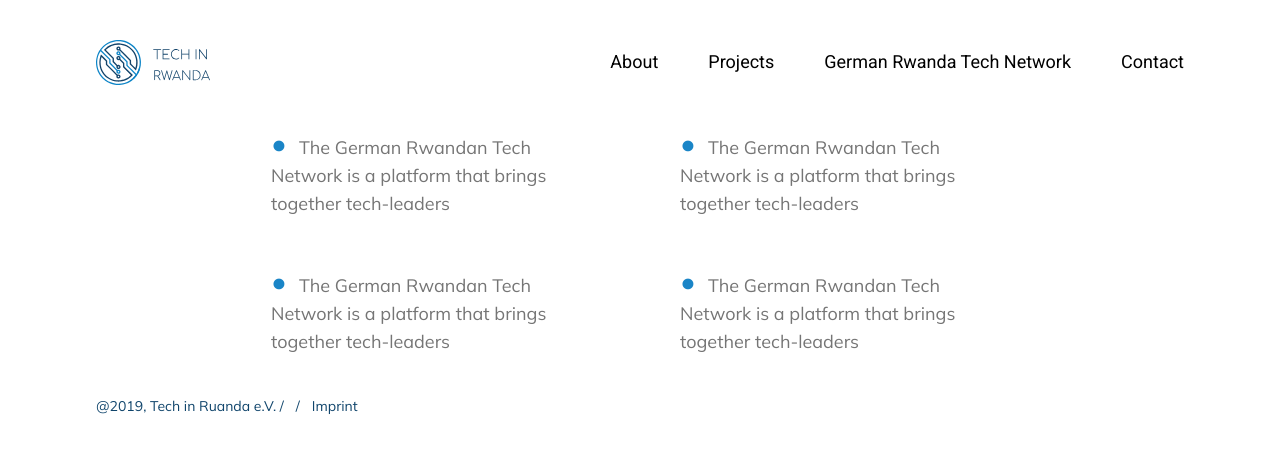
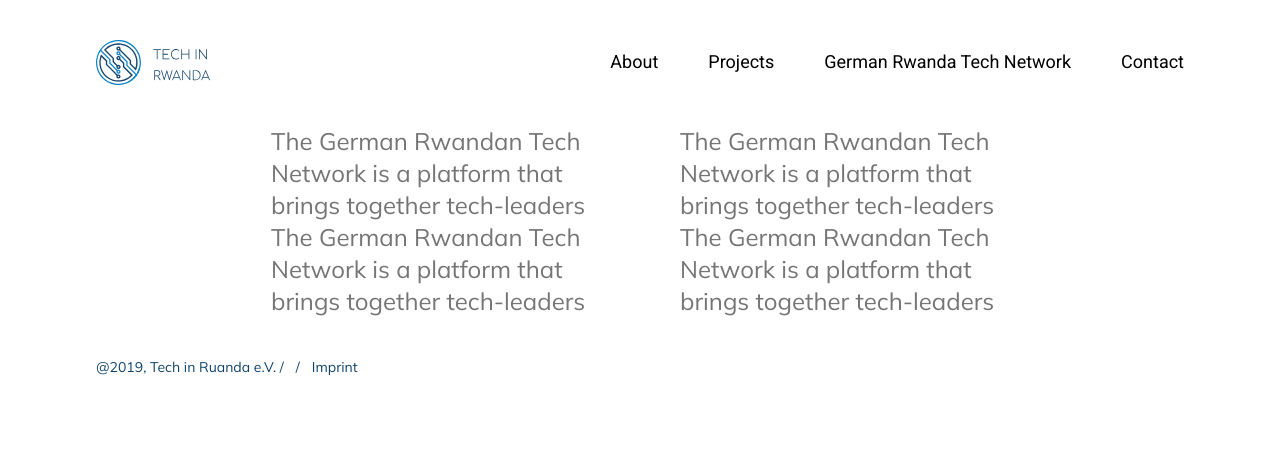
Before and after one commit to kb21-rw/tech-in-rwda-frontend, a Next.js app: page /project-overview in a window 1280 px wide. Shown: the top 452 px of the page. Built offline with nearby package versions, Linux system fonts and the light colour scheme.

Commit message:
refactor: text grid component

```diff
--- a/public/data/ProjectOverviewData.json
+++ b/public/data/ProjectOverviewData.json
@@ -38,7 +38,7 @@
           }
         ],
         "characteristics": {
-        "hasBulletPoints": true,
+        "hasBulletPoints": false,
           "id": 2,
           "listItem": [
             {
--- a/src/components/TextGrid/index.tsx
+++ b/src/components/TextGrid/index.tsx
@@ -8,14 +8,13 @@ const TextGrid = ({
   return (
     <ul
       className={`${
-        hasBulletPoints ? "custom-list gap-y-7.5 lg:gap-y-11.25" : ""
+        hasBulletPoints
+          ? "custom-list gap-y-7.5 text-base lg:text-lg lg:gap-y-11.25"
+          : "text-base lg:text-2xl"
       } grid lg:grid-cols-2 gap-x-20`}
     >
       {listItem.map((item) => (
-        <li
-          key={item.id}
-          className="text-primary text-lg font-mulish font-normal"
-        >
+        <li key={item.id} className="text-primary font-mulish font-normal">
           {item.description}
         </li>
       ))}
```
